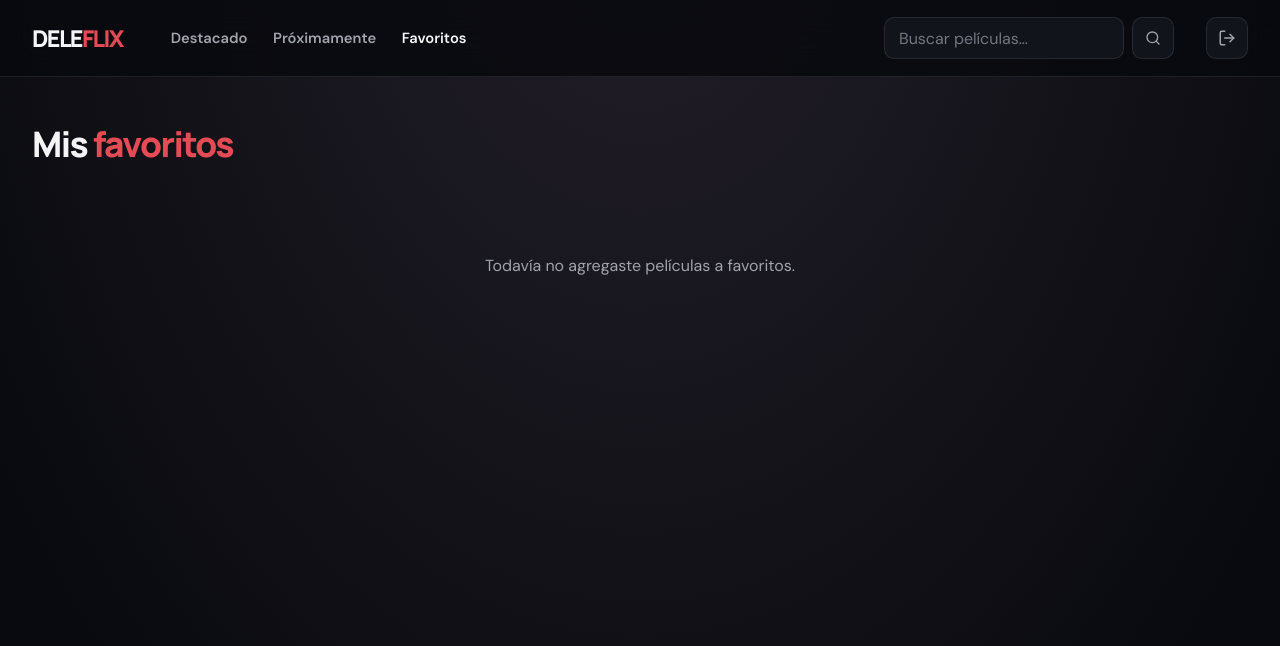
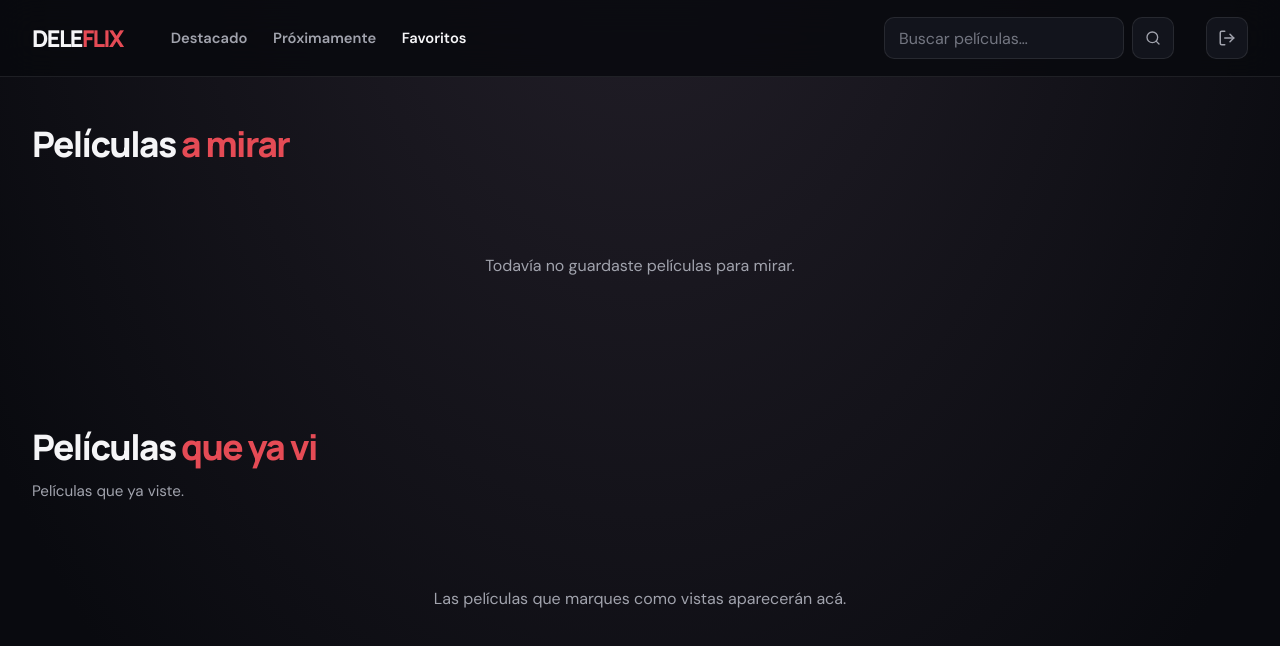
Before and after one commit to SebastianDelescabe/InfoPeliculas, a React (Create React App) app: page /favorites in a window 1280 px wide. Shown: the top 646 px of the page. Built offline with nearby package versions, Linux system fonts and the light colour scheme; sample sign-in values are in the browser's storage.

Commit message:
update favoritos ahora se puede elegir peliculas a mirar y peliculas vistas

```diff
--- a/src/App.css
+++ b/src/App.css
@@ -83,6 +83,8 @@ body::-webkit-scrollbar-thumb { background: #393a44; border-radius: 10px; }
 .btn { display: inline-flex; align-items: center; justify-content: center; min-height: 40px; padding: 0 15px; border: 1px solid transparent; border-radius: 9px; color: white; background: var(--accent); font-weight: 700; cursor: pointer; transition: background .2s, transform .2s; }
 .btn:hover { color: white; background: var(--accent-hover); transform: translateY(-1px); box-shadow: 0 7px 18px rgba(229,75,85,.22); }
 .card-body .btn { min-height: 36px; font-size: .87rem; }
+.card-list-action { min-height: 36px; margin: 0 0 8px; border: 1px solid var(--line); border-radius: 9px; color: #e7e7eb; background: rgba(255,255,255,.055); font-weight: 700; cursor: pointer; transition: background .2s, border-color .2s; }
+.card-list-action:hover { border-color: rgba(255,255,255,.24); background: rgba(255,255,255,.11); }
 .search h2 { margin: 0 0 24px; font: 700 1.4rem 'Manrope', sans-serif; }
 .search h2 em { color: var(--accent); font-style: normal; }
 .detail-layout { display: grid; grid-template-columns: minmax(240px, 340px) minmax(0, 1fr); gap: clamp(28px, 6vw, 76px); align-items: start; }
@@ -125,6 +127,10 @@ body::-webkit-scrollbar-thumb { background: #393a44; border-radius: 10px; }
 .empty-state, .loading-state { padding: 60px 20px; color: var(--muted); text-align: center; }
 .scroll-sentinel { height: 1px; }
 .favorites.row { grid-template-columns: repeat(4, minmax(0, 1fr)); }
+.watched-section { margin-top: clamp(52px, 8vw, 84px); }
+.watched-heading-row { margin-bottom: 24px; }
+.watched-heading-row .page-heading { margin-bottom: 8px; }
+.watched-heading-row .section-subtitle { margin: 0; }
 
 .toast-stack { position: fixed; right: 22px; bottom: 22px; z-index: 100; display: grid; width: min(390px, calc(100vw - 32px)); gap: 10px; pointer-events: none; }
 .toast { display: flex; align-items: center; gap: 12px; padding: 14px 15px; border: 1px solid var(--line); border-radius: 13px; color: var(--text); background: rgba(25,28,38,.96); box-shadow: 0 16px 44px rgba(0,0,0,.42); backdrop-filter: blur(14px); font-size: .91rem; animation: toast-in .28s ease-out both; pointer-events: auto; }
--- a/src/App.js
+++ b/src/App.js
@@ -1,4 +1,4 @@
-import React, { useState } from 'react';
+import React, { useEffect, useState } from 'react';
 import { AppContext } from './helpers/AppContext';
 import 'animate.css';
 import './App.css';
@@ -16,9 +16,14 @@ function readArrayFromStorage(key) {
 function App() {
   const [movies, setMovies] = useState(() => readArrayFromStorage('movies'));
   const [favorites, setFavorites] = useState(() => readArrayFromStorage('favorites'));
+  const [watched, setWatched] = useState(() => readArrayFromStorage('watched'));
+
+  useEffect(() => {
+    localStorage.setItem('watched', JSON.stringify(watched));
+  }, [watched]);
 
   return (
-    <AppContext.Provider value={{ movies, setMovies, favorites, setFavorites }}>
+    <AppContext.Provider value={{ movies, setMovies, favorites, setFavorites, watched, setWatched }}>
       <AppRouter />
     </AppContext.Provider>
   );
--- a/src/components/Card/Card.jsx
+++ b/src/components/Card/Card.jsx
@@ -5,8 +5,8 @@ import { AppContext } from '../../helpers/AppContext';
 import { notify } from '../../helpers/notify';
 import { getWatchProviders } from '../../helpers/tmdb';
 
-const Card = ({ movie, moviesResults, setMoviesResults }) => {
-    const { setMovies, movies, favorites, setFavorites } = useContext(AppContext);
+const Card = ({ movie, moviesResults, setMoviesResults, onMarkWatched, onUndoWatched, hideFavorite = false }) => {
+    const { setMovies, movies, favorites, setFavorites, watched } = useContext(AppContext);
     const [heartPop, setHeartPop] = useState(false);
     const [watchProviders, setWatchProviders] = useState(undefined);
     const cardRef = useRef(null);
@@ -46,10 +46,14 @@ const Card = ({ movie, moviesResults, setMoviesResults }) => {
     }, [movie.id, movie.upcoming]);
 
     const updateFavorite = (isFavorite) => {
+        if (isFavorite && watched.some((item) => item.id === movie.id)) {
+            notify('Esta película ya está marcada como vista.', 'info');
+            return;
+        }
         if (isFavorite) {
             setHeartPop(true);
             window.setTimeout(() => setHeartPop(false), 520);
-            notify(`${movie.title || movie.name || 'Película'} se agregó a favoritos`, 'success');
+            notify(`${movie.title || movie.name || 'Película'} se agregó a Películas a mirar`, 'success');
         }
         const updatedMovie = { ...movie, favorite: isFavorite };
         const updatedSource = sourceMovies.map((item) => item.id === movie.id ? updatedMovie : item);
@@ -105,11 +109,11 @@ const Card = ({ movie, moviesResults, setMoviesResults }) => {
                         <small className='provider-credit'>JustWatch</small>
                     </div>}
                 </Link>
-                {!movie.upcoming && <button
+                {!movie.upcoming && !hideFavorite && <button
                     onClick={() => updateFavorite(!movie.favorite)}
                     className={`fav-icon ${movie.favorite ? 'is-favorite' : ''} ${heartPop ? 'favorite-pop' : ''}`}
-                    aria-label={movie.favorite ? 'Quitar de favoritos' : 'Agregar a favoritos'}
-                    title={movie.favorite ? 'Quitar de favoritos' : 'Agregar a favoritos'}
+                    aria-label={movie.favorite ? 'Quitar de Películas a mirar' : 'Agregar a Películas a mirar'}
+                    title={movie.favorite ? 'Quitar de Películas a mirar' : 'Agregar a Películas a mirar'}
                 >
                     {movie.favorite ? <AiFillHeart /> : <AiOutlineHeart />}
                 </button>}
@@ -118,6 +122,8 @@ const Card = ({ movie, moviesResults, setMoviesResults }) => {
                     <p className={`card-text ${movie.upcoming ? 'movie-date' : ''}`}>
                         {movie.upcoming ? releaseDate : `${overview.slice(0, 88)}${overview.length > 88 ? '…' : ''}`}
                     </p>
+                    {onMarkWatched && <button type='button' className='card-list-action' onClick={() => onMarkWatched(movie)}>Marcar como vista</button>}
+                    {onUndoWatched && <button type='button' className='card-list-action' onClick={() => onUndoWatched(movie)}>Desmarcar como vista</button>}
                     <Link to={`/detail?movieID=${movie.id}`} className='btn' onClick={rememberHomePosition}>Ver detalles</Link>
                 </div>
             </article>
--- a/src/components/Favorites/Favorites.jsx
+++ b/src/components/Favorites/Favorites.jsx
@@ -3,22 +3,57 @@ import { AppContext } from '../../helpers/AppContext';
 import Card from '../Card/Card.jsx';
 
 const Favorites = () => {
+    const { favorites, setFavorites, watched, setWatched } = useContext(AppContext);
 
-    const { favorites } = useContext(AppContext)
+    const markAsWatched = (movie) => {
+        setFavorites((current) => current.filter((item) => item.id !== movie.id));
+        localStorage.setItem('favorites', JSON.stringify(favorites.filter((item) => item.id !== movie.id)));
+        setWatched((current) => current.some((item) => item.id === movie.id)
+            ? current
+            : [...current, { ...movie, favorite: false }]);
+    };
 
-    localStorage.setItem('favorites', JSON.stringify(favorites))
+    const undoWatched = (movie) => {
+        setWatched((current) => current.filter((item) => item.id !== movie.id));
+        setFavorites((current) => current.some((item) => item.id === movie.id)
+            ? current
+            : [...current, { ...movie, favorite: true }]);
+        localStorage.setItem('favorites', JSON.stringify(
+            favorites.some((item) => item.id === movie.id)
+                ? favorites
+                : [...favorites, { ...movie, favorite: true }]
+        ));
+    };
 
     return (
         <>
-            <h1 className='page-heading'>Mis <span>favoritos</span></h1>
-            {favorites.length === 0 && <p className='empty-state'>Todavía no agregaste películas a favoritos.</p>}
-            <div className='favorites row'>
-            {favorites && favorites.map((movie) => (
-                <Card movie={movie} key={movie.id} />
-            ))}
-            </div>
+            <h1 className='page-heading'>Películas <span>a mirar</span></h1>
+            {favorites.length === 0
+                ? <p className='empty-state'>Todavía no guardaste películas para mirar.</p>
+                : <div className='favorites row'>
+                    {favorites.map((movie) => <Card movie={movie} key={movie.id} onMarkWatched={markAsWatched} />)}
+                </div>}
+
+            <section className='watched-section' aria-labelledby='watched-heading'>
+                <div className='watched-heading-row'>
+                    <div>
+                        <h2 id='watched-heading' className='page-heading'>Películas <span>que ya vi</span></h2>
+                        <p className='section-subtitle'>Películas que ya viste.</p>
+                    </div>
+                </div>
+                {watched.length === 0
+                    ? <p className='empty-state'>Las películas que marques como vistas aparecerán acá.</p>
+                    : <div className='favorites row'>
+                        {watched.map((movie) => <Card
+                            movie={movie}
+                            key={movie.id}
+                            hideFavorite
+                            onUndoWatched={undoWatched}
+                        />)}
+                    </div>}
+            </section>
         </>
-    )
-}
+    );
+};
 
-export default Favorites
+export default Favorites;
```
